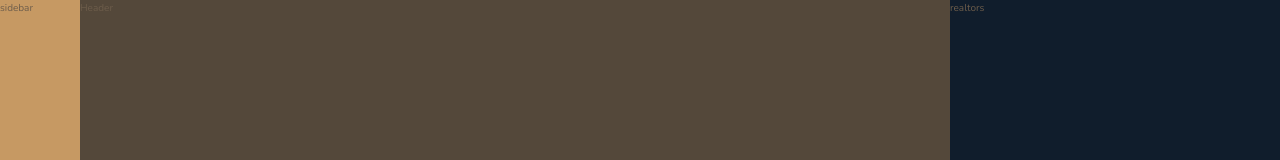
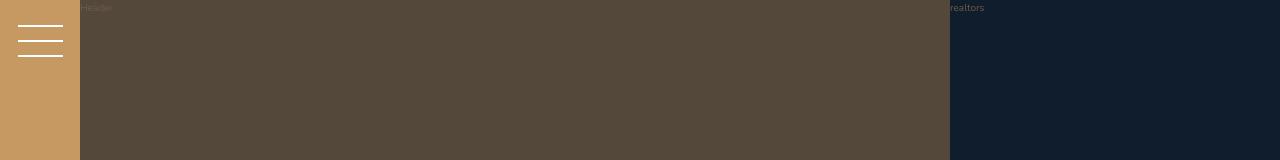
Before and after one commit to giadeagal/css-grid-nexter, a website: page index.html in a window 1280 px wide. Shown: the top 160 px of the page. Drawn offline with nearby package versions, Linux system fonts and the light colour scheme.

Commit message:
sidebar done

```diff
--- a/index.html
+++ b/index.html
@@ -14,7 +14,9 @@
 
     <body class="container">
 
-        <nav class="sidebar">sidebar</nav>
+        <nav class="sidebar">
+            <button class="nav-btn"></button>
+        </nav>
 
         <header class="header">Header</header>
 
--- a/sass/_sidebar.scss
+++ b/sass/_sidebar.scss
@@ -2,4 +2,29 @@
     background-color: $color-primary;
     grid-row: 1 / -1;
     grid-column: sidebar-start / sidebar-end;
+
+    display: flex;
+    justify-content: center;
 }
+
+.nav-btn {
+    border: none;
+    border-radius: 0;
+    background-color: #fff;
+    height: 2px;
+    width: 4.5rem;
+    margin-top: 4rem;
+
+    &::before,
+    &::after {
+        content: '';
+        display: block;
+        height: 2px;
+        width: 4.5rem;
+        background-color: #fff;
+    }
+
+    &::before { transform: translateY(-1.5rem);}
+
+    &::after { transform: translateY(1.3rem);}
+}
```
Also changed, not shown: css/style.css.
